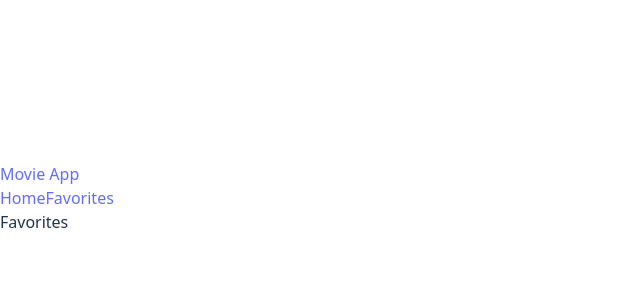
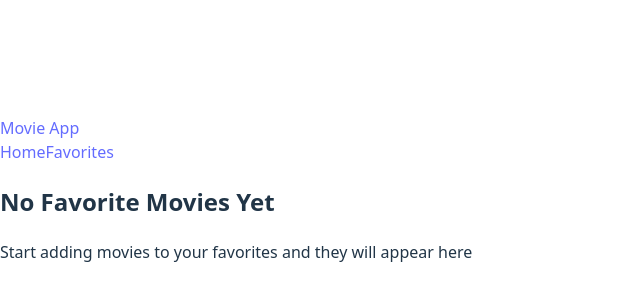
Before and after one commit to jrjrspnl/movie-project, a React (Vite) app: page /favorites in a window 1280 px wide. Shown: the part 202-502 px from the top of the page, without its empty margins (0-640 px from the left). Built offline with nearby package versions, Linux system fonts and the light colour scheme.

Commit message:
Put some text in Favorite

```diff
--- a/src/pages/Favorites.jsx
+++ b/src/pages/Favorites.jsx
@@ -1,7 +1,12 @@
 import React from "react";
 
 const Favorites = () => {
-  return <div>Favorites</div>;
+  return (
+    <div className="favorites-empty">
+      <h2>No Favorite Movies Yet</h2>
+      <p>Start adding movies to your favorites and they will appear here</p>
+    </div>
+  );
 };
 
 export default Favorites;
```
